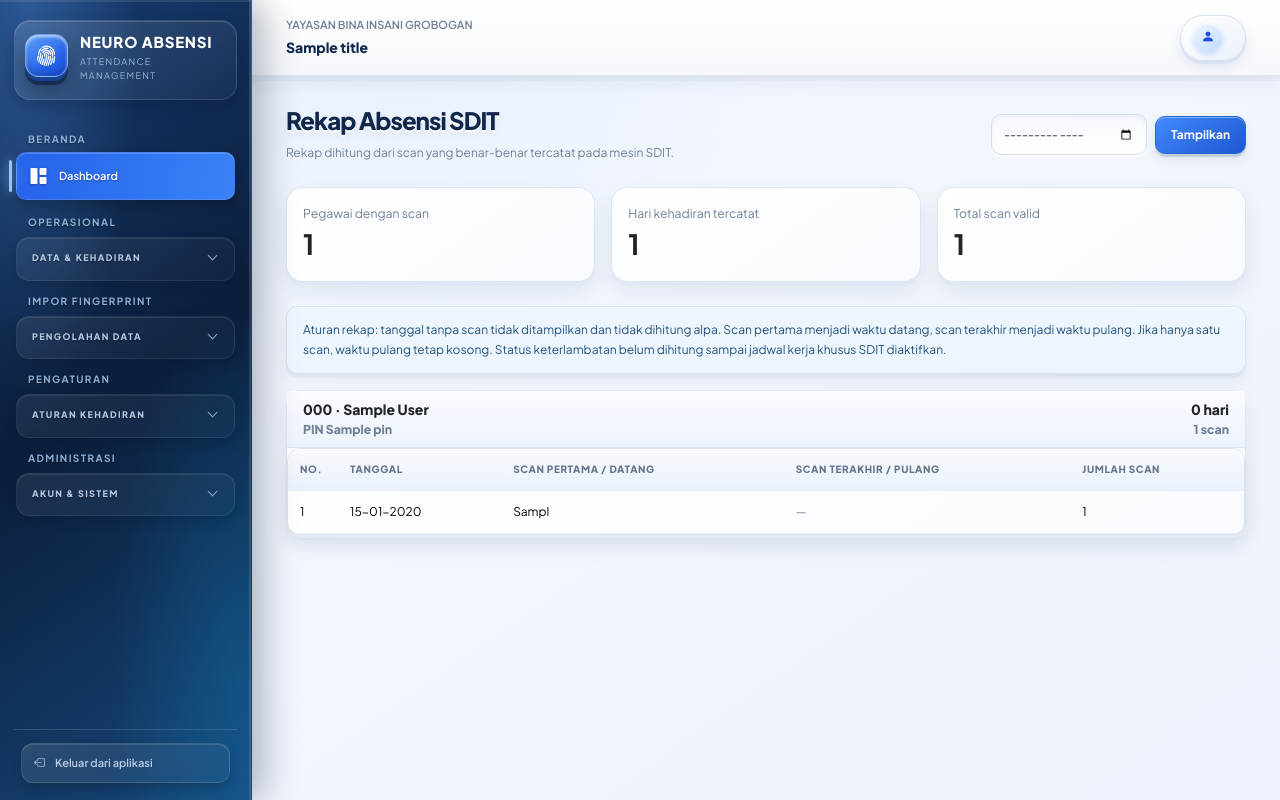
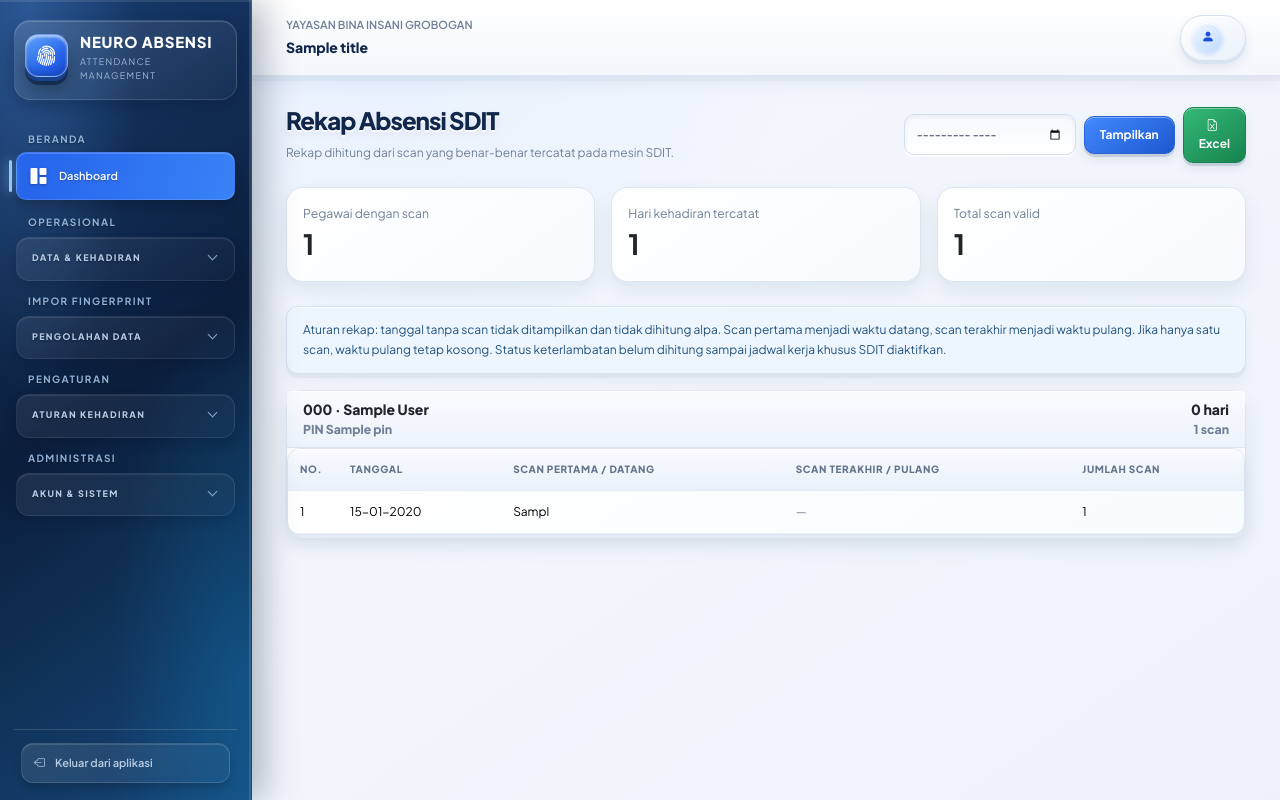
Before and after one commit to zidan121/absensi, a CodeIgniter 4 app: template app/Views/sdit/recap.php in a window 1280 px wide. Run offline with PHP 8.4 and a stand-in for CodeIgniter, Linux system fonts and the light colour scheme; the template is opened without the code that fills it: most values are stand-ins (such as "Sample title", 1, 10 or a date in 2020); data that the repository does not hold is empty; some libraries are stand-ins or nearby versions.

Commit message:
Add Excel download action to SDIT monthly recap

```diff
--- a/app/Views/sdit/recap.php
+++ b/app/Views/sdit/recap.php
@@ -5,6 +5,7 @@
     <form method="get" class="d-flex align-items-center gap-2">
         <input type="month" name="bulan" class="form-control" value="<?= esc($month) ?>">
         <button class="btn btn-primary">Tampilkan</button>
+        <a class="btn btn-success" href="/sdit/rekap/export?bulan=<?= esc($month) ?>"><i class="bi bi-file-earmark-excel me-1"></i>Excel</a>
     </form>
 </div>
 <div class="row g-3 mb-4">
```
